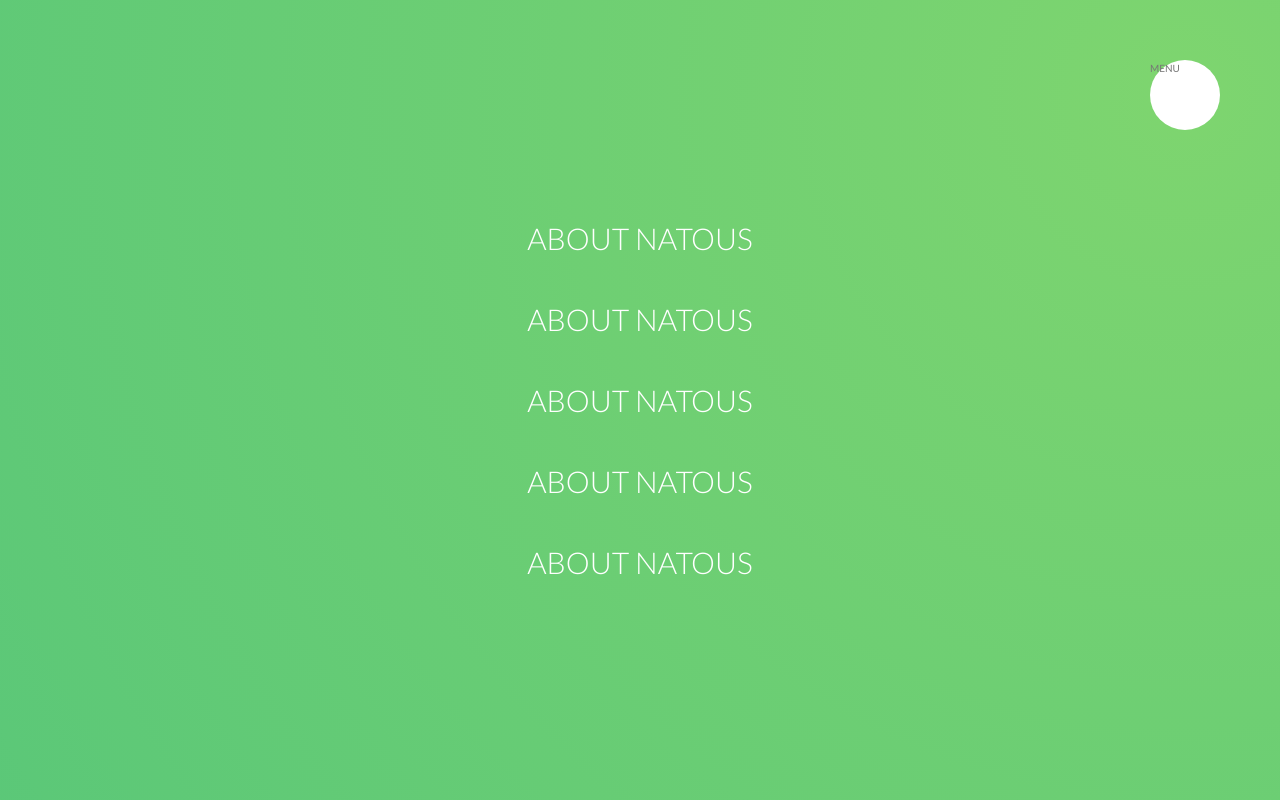
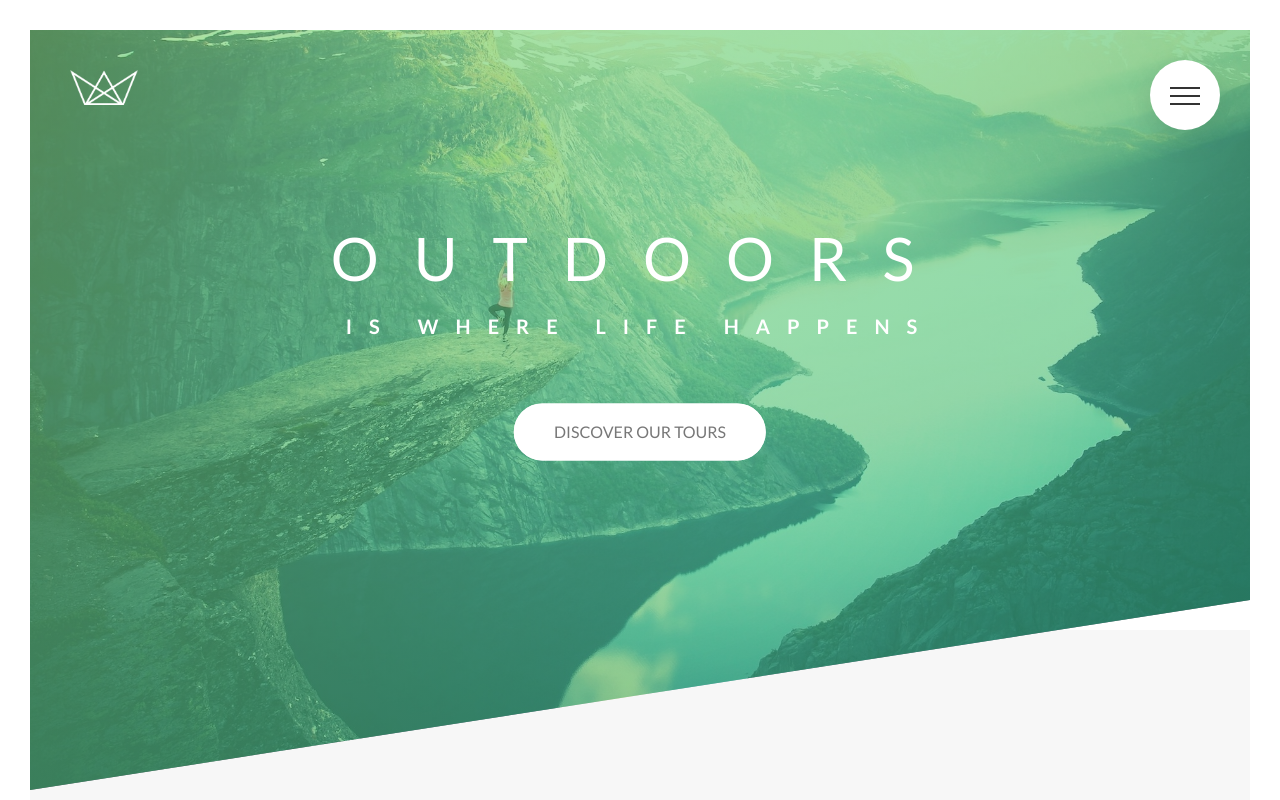
Before and after one commit to SergiiKov/tours, a website: page index.html in a window 1280 px wide. Shown: the top 800 px of the page. Drawn offline with Linux system fonts and the light colour scheme.

Commit message:
add menu

```diff
--- a/index.html
+++ b/index.html
@@ -15,18 +15,22 @@
     <body>
         <div class="navigation">
             <input type="checkbox" class="navigation__checkbox" id="navi-toggle">
-            <label for="navi-toggl" class="navigation__button">MENU</label>
+
+            <label for="navi-toggle" class="navigation__button">
+                <span class="navigation__icon">&nbsp;</span>
+            </label>
+
             <div class="navigation__background">&nbsp;</div>
+
             <nav class="navigation__nav">
                 <ul class="navigation__list">
                     <li class="navigation__item"><a href="#" class="navigation__link">About Natous</a></li>
-                    <li class="navigation__item"><a href="#" class="navigation__link">About Natous</a></li>
-                    <li class="navigation__item"><a href="#" class="navigation__link">About Natous</a></li>
-                    <li class="navigation__item"><a href="#" class="navigation__link">About Natous</a></li>
-                    <li class="navigation__item"><a href="#" class="navigation__link">About Natous</a></li>
-                </ul>
+                    <li class="navigation__item"><a href="#" class="navigation__link">Your benfits</a></li>
+                    <li class="navigation__item"><a href="#" class="navigation__link">Popular tours</a></li>
+                    <li class="navigation__item"><a href="#" class="navigation__link">Stories</a></li>
+                    <li class="navigation__item"><a href="#" class="navigation__link">Book now</a></li>
+                    </ul>
             </nav>
-
         </div>
 
         <header class='header'>
--- a/sass/layout/_navigations.scss
+++ b/sass/layout/_navigations.scss
@@ -1,8 +1,8 @@
 .navigation{
     &__checkbox{
         display: none;
+    }
 
-    }
     &__button{
         background-color: $color-white;
         height: 7rem;
@@ -12,8 +12,11 @@
         right: 6rem;
         border-radius: 50%;
         z-index: 2000;
+        box-shadow: 0 1rem 3rem rgba($color-black, .1);
+        text-align: center;
+        cursor: pointer;
+    }
 
-    }
     &__background{
         height: 6rem;
         width: 6rem;
@@ -23,31 +26,35 @@
         right: 6.5rem;
         background-image: radial-gradient($color-primary-light, $color-primary-dark);
         z-index: 1000;
+        transition: transform .8s cubic-bezier(0.86, 0, 0.07, 1);
+    }
 
-        transform: scale(80);
-
-    }
     &__nav{
         height: 100vh;
-        width: 100%;
         position: fixed;
         top: 0;
-        right: 0;
-        z-index: 1001;
+        left: 0;
+        z-index: 1500;
 
+        opacity: 0;
+        width: 0;
+        transition: all .8s cubic-bezier(0.68, -0.55, 0.265, 1.55);
     }
+
     &__list{
         position: absolute;
         top: 50%;
         left: 50%;
-        transform: translate(-50%, -50%);
+        transform: translate(-50%,-50%);
         list-style: none;
+        text-align: center;
+        width: 100%;
+    }
 
-    }
     &__item{
         margin: 1rem;
+    }
 
-    }
     &__link{
         &:link,
         &:visited{
@@ -69,8 +76,60 @@
            color: $color-primary;
            transform: translateX(1rem);
         }
-
-
     }
 
+    &__checkbox:checked ~ &__background {
+        transform: scale(80);
+    }
+
+    &__checkbox:checked ~ &__nav {
+        opacity: 1;
+        width: 100%;
+    }
+
+    &__icon{
+        position: relative;
+        margin-top: 3.5rem;
+
+        &,
+        &::after,
+        &::before {
+            width: 3rem;
+            height: 2px;
+            background-color: $color-grey-dark-3;
+            display: inline-block;
+        }
+        &::after,
+        &::before {
+            content: "";
+            position: absolute;
+            left: 0;
+            transition: all .2s;
+        }
+
+        &::before { top: -.8rem; }
+        &::after { top: .8rem; }
+    }
+
+    &__button:hover &__icon::before {
+        top: -1rem;
+    }
+
+    &__button:hover &__icon::after {
+        top: 1rem;
+    }
+
+    &__checkbox:checked + &__button &__icon {
+        background-color: transparent;
+    }
+
+    &__checkbox:checked + &__button &__icon::before {
+        top: 0;
+        transform: rotate(135deg);
+    }
+
+    &__checkbox:checked + &__button &__icon::after {
+        top: 0;
+        transform: rotate(-135deg);
+    }
 }
```
Also changed, not shown: css/style.css.
